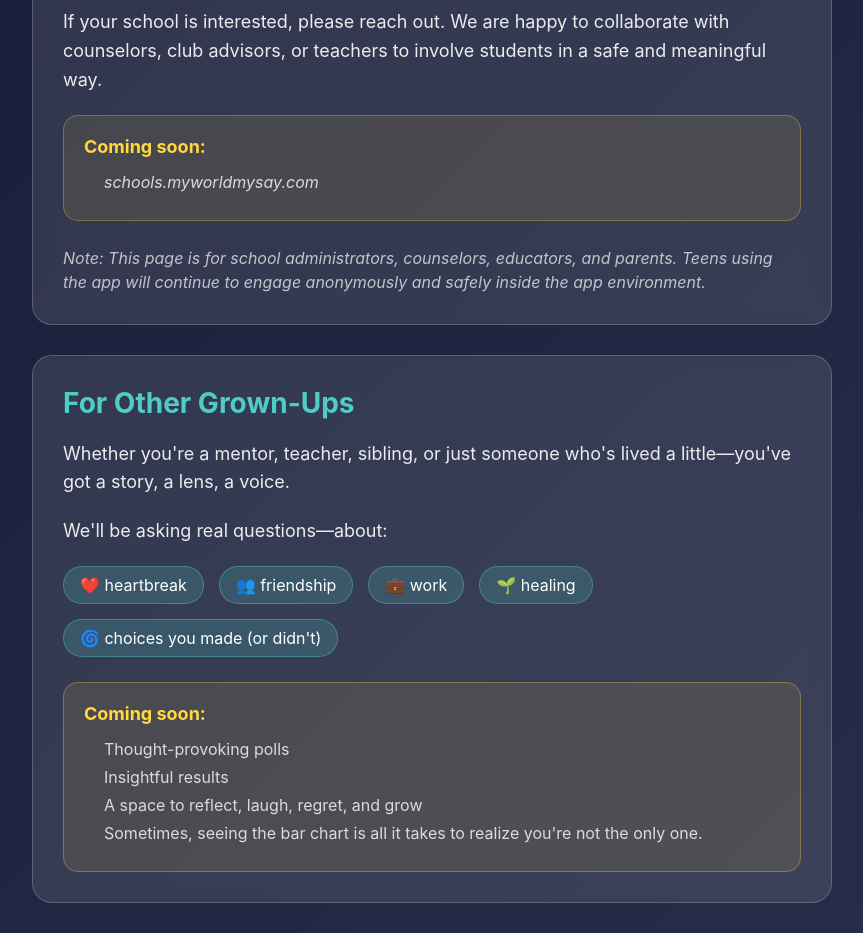
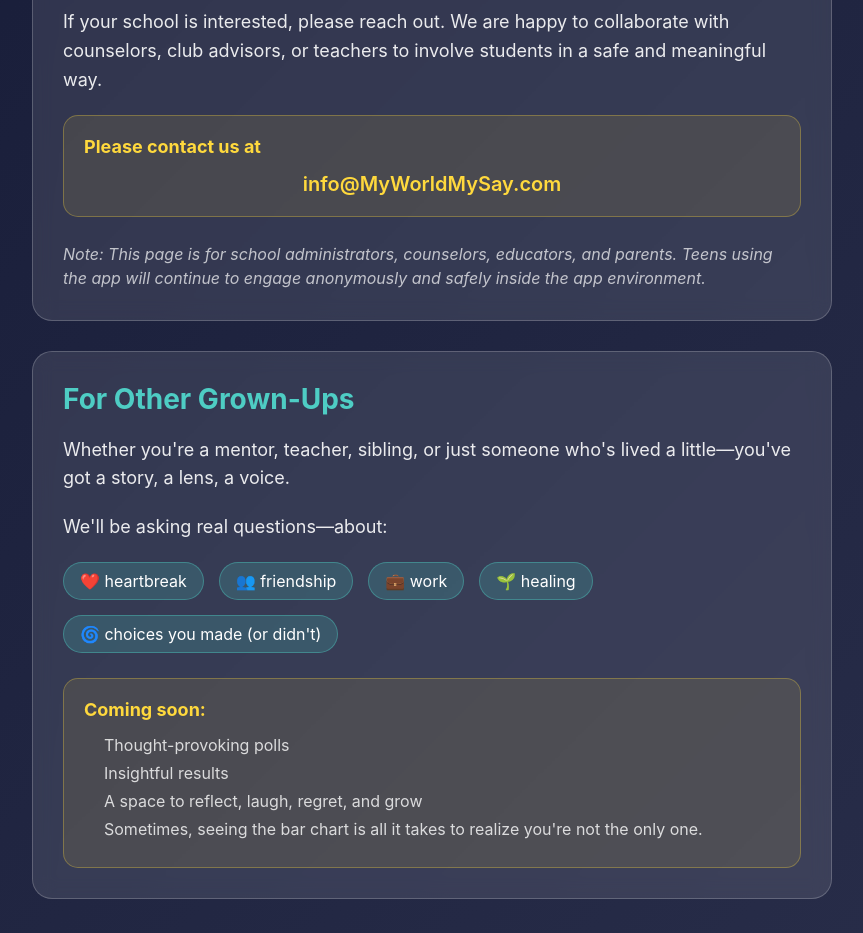
Before and after one commit to MWMS-LLC/main-poll-frontend, a React (Vite) app in the folder frontend/: page /too-old in a window 1280 px wide. Shown: the part 1980-2913 px from the top of the page, without its empty margins (208-1071 px from the left). Built offline with nearby package versions, Linux system fonts and the light colour scheme.

Commit message:
Replace Coming soon with contact invitation for schools

```diff
--- a/frontend/src/pages/TooOld.jsx
+++ b/frontend/src/pages/TooOld.jsx
@@ -71,10 +71,10 @@
           </p>
 
           <div style={styles.comingSoon}>
-            <p style={styles.comingSoonTitle}>Coming soon:</p>
-            <ul style={styles.featureList}>
-              <li style={styles.featureListItem}><em>schools.myworldmysay.com</em></li>
-            </ul>
+            <p style={styles.comingSoonTitle}>Please contact us at</p>
+            <p style={styles.contactEmail}>
+              <a href="mailto:info@MyWorldMySay.com" style={styles.emailLink}>info@MyWorldMySay.com</a>
+            </p>
           </div>
 
           <p style={styles.noteText}>
@@ -276,6 +276,20 @@
     marginTop: '25px',
     color: 'rgba(255, 255, 255, 0.7)',
     fontStyle: 'italic'
+  },
+
+  contactEmail: {
+    fontSize: '18px',
+    color: 'rgba(255, 255, 255, 0.9)',
+    margin: '10px 0 0 0',
+    textAlign: 'center'
+  },
+
+  emailLink: {
+    color: '#FFD93D',
+    textDecoration: 'none',
+    fontWeight: '600',
+    fontSize: '20px'
   }
 }
 
```
